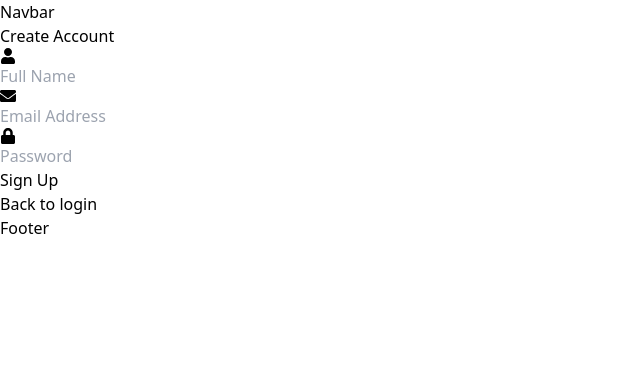
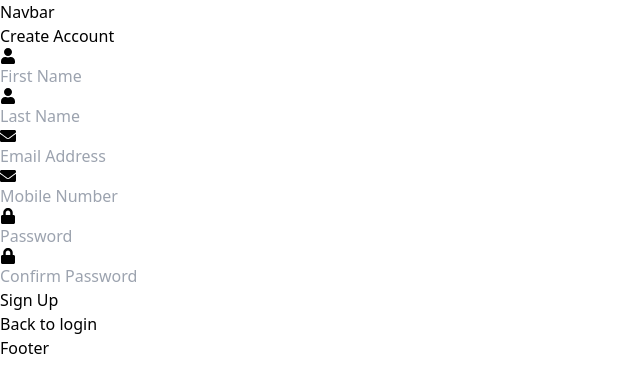
Before and after one commit to abhishekkank47/react-Login-register, a React (Vite) app in the folder Frontend/: page /register in a window 1280 px wide. Shown: the top 392 px of the page, without its empty margins (0-640 px from the left). Built offline with nearby package versions, Linux system fonts and the light colour scheme.

Commit message:
Register Changes done

```diff
--- a/Frontend/src/Pages/Register.jsx
+++ b/Frontend/src/Pages/Register.jsx
@@ -6,9 +6,12 @@ import { RotatingLines } from "react-loader-spinner"; // Assuming you are using
 
 
 const Register = () => {
-  const [name, setName] = useState("");
+  const [ firstName, setFirstName] = useState("");
+  const [lastName, setLastName] = useState("");
   const [email, setEmail] = useState("");
+  const [phone, setPhone] = useState("");
   const [password, setPassword] = useState("");
+  const [confirmPassword, setConfirmPassword] = useState("");
   const [error, setError] = useState(""); // Added error state
   const [isLoading, setIsLoading] = useState(false);
   const navigate = useNavigate();
@@ -32,22 +35,35 @@ const Register = () => {
     <div className="flex items-center justify-center min-h-screen bg-gradient-to-r from-[#C7C5F4] to-[#776BCC]">
       <div className="relative bg-gradient-to-r from-[#5D54A4] to-[#7C78B8] w-full max-w-[400px] h-[500px] shadow-[0px_0px_24px_#5C5696] overflow-hidden">
         <div className="z-10 relative h-full px-8">
-          <h2 className="pt-[30px] pb-[50px] text-center text-[#30008b] text-2xl font-bold">Create Account</h2>
+          <h2 className="pt-[20px] pb-[10px] text-center text-[#30008b] text-2xl font-bold">Create Account</h2>
 
           <form onSubmit={handleSignUp} className="w-full text-center">
-            <div className="relative mb-6">
+
+            <div className="relative mb-4">
               <FaUser className="absolute top-3 left-3 text-gray-400" />
               <input
                 type="text"
-                placeholder="Full Name"
-                value={name}
-                onChange={(e) => setName(e.target.value)}
+                placeholder="First Name"
+                value={firstName}
+                onChange={(e) => setFirstName(e.target.value)}
                 required
-                className="w-full px-10 py-3 bg-transparent border-b-2 border-gray-300 focus:border-purple-500 text-gray-700 font-medium placeholder-gray-400 focus:outline-none"
+                className="w-full px-10 py-2 bg-transparent border-b-2 border-gray-300 focus:border-purple-500 text-gray-700 font-medium placeholder-gray-400 focus:outline-none"
               />
             </div>
 
-            <div className="relative mb-6">
+            <div className="relative mb-4">
+              <FaUser className="absolute top-3 left-3 text-gray-400" />
+              <input
+                type="text"
+                placeholder="Last Name"
+                value={lastName}
+                onChange={(e) => setLastName(e.target.value)}
+                required
+                className="w-full px-10 py-2 bg-transparent border-b-2 border-gray-300 focus:border-purple-500 text-gray-700 font-medium placeholder-gray-400 focus:outline-none"
+              />
+            </div>
+
+            <div className="relative mb-4">
               <FaEnvelope className="absolute top-3 left-3 text-gray-400" />
               <input
                 type="email"
@@ -55,11 +71,23 @@ const Register = () => {
                 value={email}
                 onChange={(e) => setEmail(e.target.value)}
                 required
-                className="w-full px-10 py-3 bg-transparent border-b-2 border-gray-300 focus:border-purple-500 text-gray-700 font-medium placeholder-gray-400 focus:outline-none"
+                className="w-full px-10 py-2 bg-transparent border-b-2 border-gray-300 focus:border-purple-500 text-gray-700 font-medium placeholder-gray-400 focus:outline-none"
               />
             </div>
 
-            <div className="relative mb-6">
+            <div className="relative mb-4">
+              <FaEnvelope className="absolute top-3 left-3 text-gray-400" />
+              <input
+                type="number"
+                placeholder="Mobile Number"
+                value={phone}
+                onChange={(e) => setPhone(e.target.value)}
+                required
+                className="w-full px-10 py-2 bg-transparent border-b-2 border-gray-300 focus:border-purple-500 text-gray-700 font-medium placeholder-gray-400 focus:outline-none"
+              />
+            </div>
+
+            <div className="relative mb-4">
               <FaLock className="absolute top-3 left-3 text-gray-400" />
               <input
                 type="password"
@@ -67,7 +95,19 @@ const Register = () => {
                 value={password}
                 onChange={(e) => setPassword(e.target.value)}
                 required
-                className="w-full px-10 py-3 bg-transparent border-b-2 border-gray-300 focus:border-purple-500 text-gray-700 font-medium placeholder-gray-400 focus:outline-none"
+                className="w-full px-10 py-2 bg-transparent border-b-2 border-gray-300 focus:border-purple-500 text-gray-700 font-medium placeholder-gray-400 focus:outline-none"
+              />
+            </div>
+
+            <div className="relative mb-4">
+              <FaLock className="absolute top-3 left-3 text-gray-400" />
+              <input
+                type="password"
+                placeholder="Confirm Password"
+                value={confirmPassword}
+                onChange={(e) => setConfirmPassword(e.target.value)}
+                required
+                className="w-full px-10 py-2 bg-transparent border-b-2 border-gray-300 focus:border-purple-500 text-gray-700 font-medium placeholder-gray-400 focus:outline-none"
               />
             </div>
 
```
